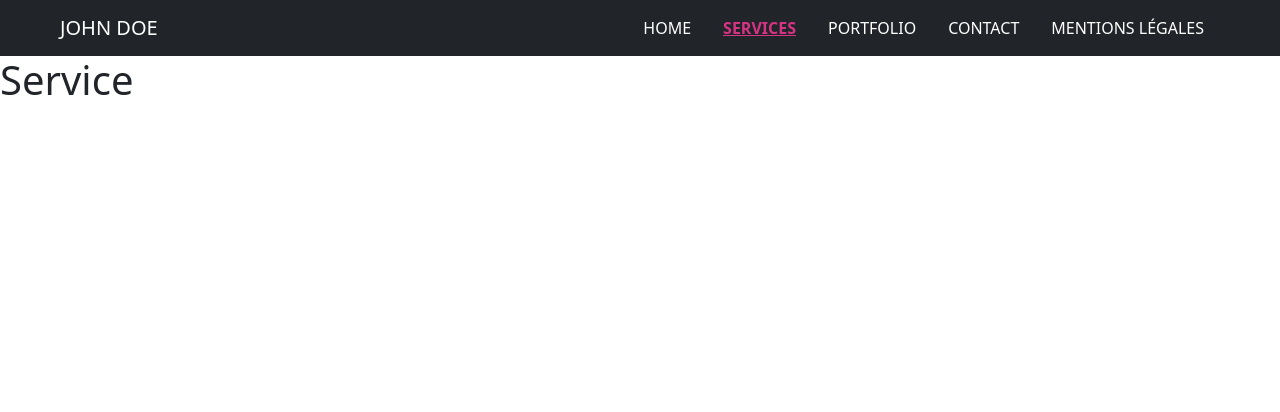
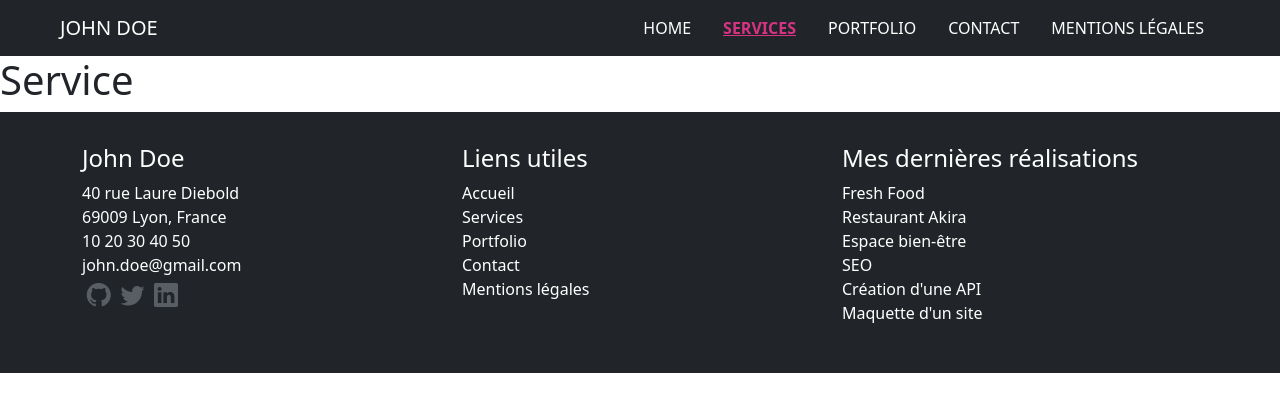
Before and after one commit to Choub-prog/Devoir-react, a React (Create React App) app: page /services in a window 1280 px wide. Shown: the top 412 px of the page. Built offline with nearby package versions, Linux system fonts and the light colour scheme.

Commit message:
feat(css/js):add component PersonalInfo,isLinkElement,UnderlineHover. add style at footer, footer on all pages,actually footer is ok

```diff
--- a/src/components/Footer/UnorderedList.js
+++ b/src/components/Footer/UnorderedList.js
@@ -1,16 +1,25 @@
 import React from 'react';
 import './footer.css';
 import HoverIcon from './HoverIcon';
+import UnderlineHover from '../global/UnderlineHover';
+import isLinkElement from '../global/isLinkElement';
 
 function UnorderedList({ items }) {
   return (
     <ul className="list-unstyled">
       {items.map((item, i) => {
-        if (typeof item === 'string') {
-          return <li key={i}>{item}</li>;
-        }
-
         if (React.isValidElement(item)) {
+          if (isLinkElement(item)) {
+            return (
+              <li key={i}>
+                <UnderlineHover>
+                  {React.cloneElement(item, {
+                    className: 'text-white text-decoration-none',
+                  })}
+                </UnderlineHover>
+              </li>
+            );
+          } else {
             return (
               <li key={i}>
                 {React.cloneElement(item, {
@@ -18,6 +27,7 @@ function UnorderedList({ items }) {
                 })}
               </li>
             );
+          }
         }
 
         if (item.type === 'icons') {
--- a/src/components/Footer/footerData.js
+++ b/src/components/Footer/footerData.js
@@ -1,15 +1,14 @@
 import Identify from '../Identify';
 import { NavLink } from 'react-router-dom';
+import { contactData } from '../global/contactData';
+import PersonalInfo from '../global/PersonalInfo';
 //data for footer column
 
 export const footerSections = [
   {
     title: <Identify name="John Doe" />,
     items: [
-      '40 rue Laure Diebold',
-      '69009 Lyon, France',
-      '10 20 30 40 50',
-      'john.doe@gmail.com',
+      <PersonalInfo {...contactData} />,
       {
         type: 'icons',
         icons: [
--- /dev/null
+++ b/src/components/global/PersonalInfo.js
@@ -0,0 +1,14 @@
+import React from 'react';
+
+const PersonalInfo = ({ street, city, phone, email }) => {
+  return (
+    <div>
+      <li>{street}</li>
+      <li>{city}</li>
+      <li>{phone}</li>
+      <li>{email}</li>
+    </div>
+  );
+};
+
+export default PersonalInfo;
--- /dev/null
+++ b/src/components/global/UnderlineHover.js
@@ -0,0 +1,22 @@
+import React, { useState } from 'react';
+
+const UnderlineHover = ({ className, children }) => {
+  const [hovered, setHovered] = useState(false);
+
+  const style = {
+    fontWeight: hovered ? 'bold' : 'normal',
+  };
+
+  return (
+    <span
+      onMouseEnter={() => setHovered(true)}
+      onMouseLeave={() => setHovered(false)}
+      className={className}
+      style={style}
+    >
+      {children}
+    </span>
+  );
+};
+
+export default UnderlineHover;
--- /dev/null
+++ b/src/components/global/contactData.js
@@ -0,0 +1,6 @@
+export const contactData = {
+  street: '40 rue Laure Diebold',
+  city: '69009 Lyon, France',
+  phone: '10 20 30 40 50',
+  email: 'john.doe@gmail.com',
+};
--- /dev/null
+++ b/src/components/global/isLinkElement.js
@@ -0,0 +1,11 @@
+import { NavLink } from 'react-router-dom';
+
+const isLinkElement = (item) => {
+  if (item?.type === NavLink) {
+    return true;
+  }
+
+  return false;
+};
+
+export default isLinkElement;
--- a/src/pages/LegalNotices.js
+++ b/src/pages/LegalNotices.js
@@ -1,11 +1,13 @@
 import React from 'react';
 import Nav from '../components/Nav/Nav';
+import Footer from '../components/Footer/Footer';
 
 const LegalNotices = () => {
   return (
     <div>
       <Nav />
       <h1>Mentions légales</h1>
+      <Footer />
     </div>
   );
 };
--- a/src/pages/Portfolio.js
+++ b/src/pages/Portfolio.js
@@ -1,11 +1,13 @@
 import React from 'react';
 import Nav from '../components/Nav/Nav';
+import Footer from '../components/Footer/Footer';
 
 const Projects = () => {
   return (
     <div>
       <Nav />
       <h1>Réalisations</h1>
+      <Footer />
     </div>
   );
 };
--- a/src/pages/Services.js
+++ b/src/pages/Services.js
@@ -1,11 +1,13 @@
 import React from 'react';
 import Nav from '../components/Nav/Nav';
+import Footer from '../components/Footer/Footer';
 
 const Service = () => {
   return (
     <div>
       <Nav />
       <h1>Service</h1>
+      <Footer />
     </div>
   );
 };
```
Lines whose indentation alone changed are shown as unchanged.
